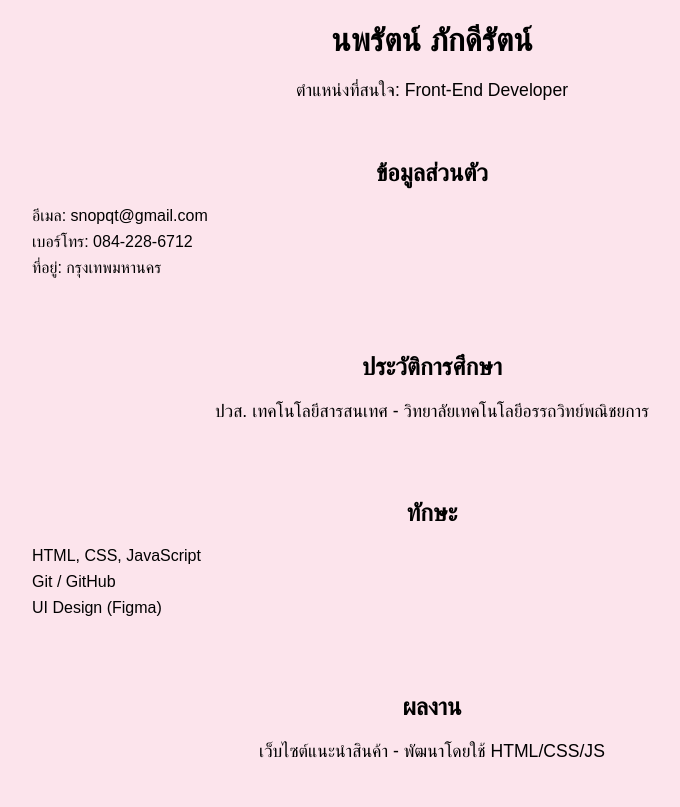
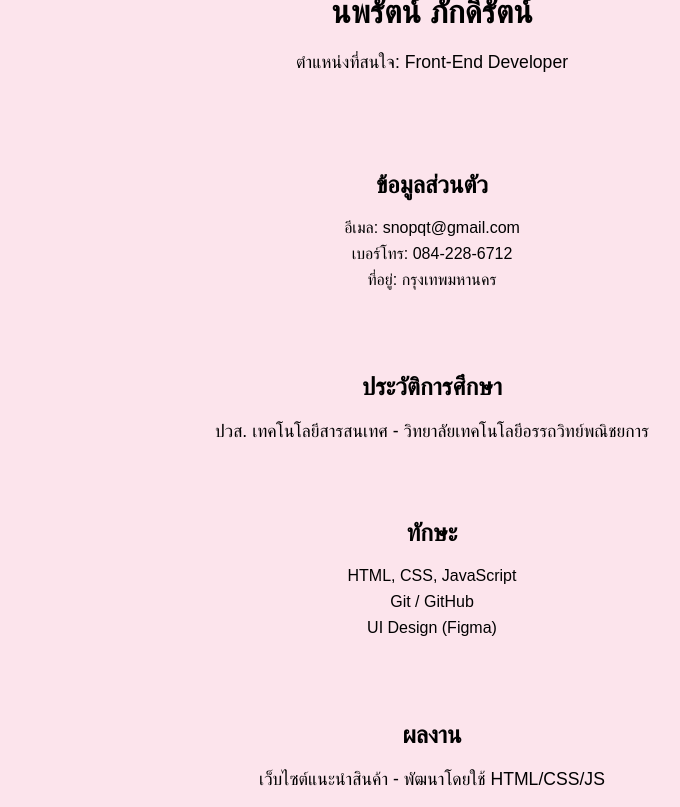
Before and after one commit to snopqy/student-resume, a plain HTML site: page index.html in a window 1280 px wide. Shown: the whole page, without its empty margins (208-888 px from the left). Drawn offline with Linux system fonts and the light colour scheme; a web font is replaced by a local one.

Commit message:
Update style.css

```diff
--- a/style.css
+++ b/style.css
@@ -8,11 +8,12 @@ body {
   justify-content: center;
   height: 100vh;
   margin: 0;
+  text-align: center;
 }
 
 /* จัดการ header */
 header {
-  text-align: center;
+  margin-bottom: 40px;
 }
 
 /* จัดตำแหน่งและระยะห่างของส่วนต่างๆ */
@@ -20,6 +21,7 @@ section {
   margin: 20px 0;
   width: 80%;
   max-width: 800px;
+  text-align: center; /* ข้อความใน section ให้อยู่กลาง */
 }
 
 /* ทำให้หัวข้ออยู่กลาง */
@@ -31,6 +33,9 @@ h1, h2 {
 ul {
   list-style-type: none;
   padding: 0;
+  display: flex;
+  flex-direction: column;
+  align-items: center;
 }
 
 li {
@@ -39,10 +44,14 @@ li {
 
 /* ปรับสไตล์ให้ดูเรียบง่าย */
 p {
-  text-align: center;
   font-size: 1.1rem;
 }
 
+/* เพิ่มระยะห่างในส่วนของทักษะ */
+#skills ul {
+  display: flex;
+  flex-direction: column;
+  align-items: center;
+}
 
-</body>
 </html>
```
